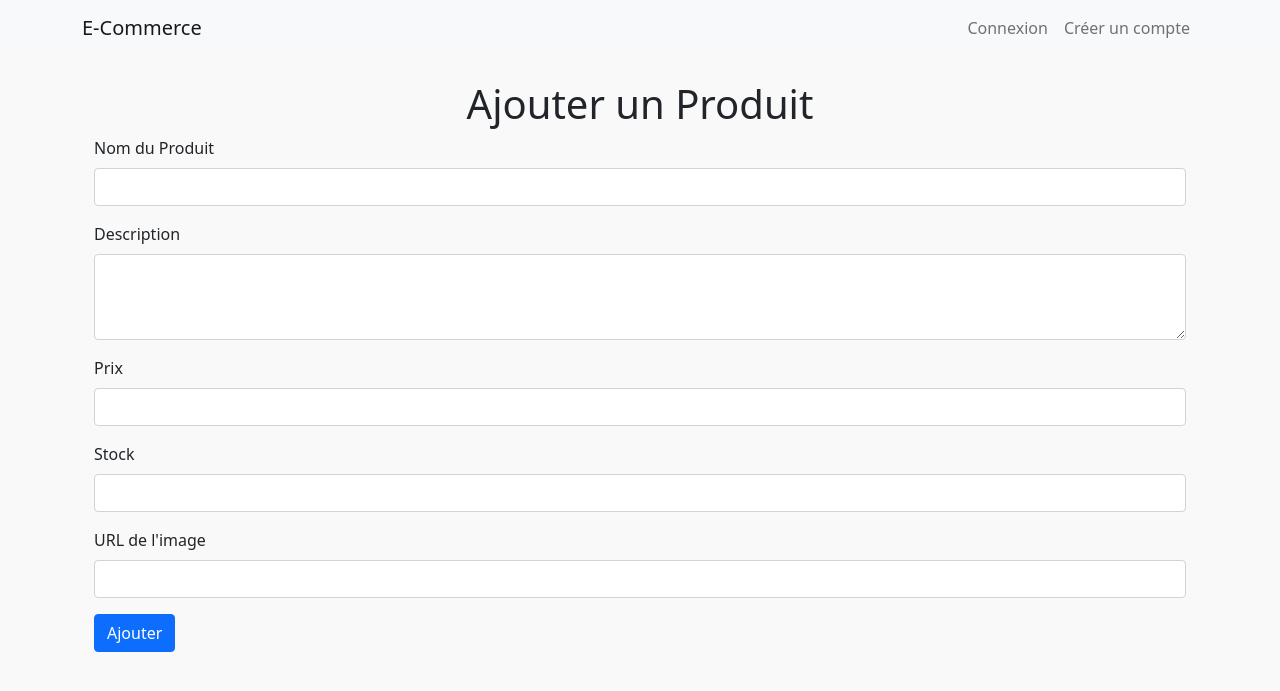
After one commit to kevgac/E-Commerce-python, a Flask app: page /add in a window 1280 px wide. The commit adds this page. Shown: the top 691 px of the page. Run offline with Flask 3, Linux system fonts and the light colour scheme.

Commit message:
ajout systeme de connexion, login, inscription, page home, login, inscription + bDD

```diff
--- a/app/routes.py
+++ b/app/routes.py
@@ -1,24 +1,110 @@
 from flask import Blueprint, render_template, redirect, url_for, flash, request
 from flask_login import login_user, logout_user, login_required
-from app.models import User
+from app.models import User, Product
+from app import db  # Importer l'instance de `db` déjà définie dans `__init__.py`
 
 # Définir un Blueprint pour les routes générales
 main = Blueprint('main', __name__)
 
 @main.route('/')
 def home():
-    return render_template('home.html')
+    # Récupérer tous les produits de la base
+    products = Product.query.all()
+    return render_template('home.html', products=products)
 
 @main.route('/login', methods=['GET', 'POST'])
 def login():
-    # Exemple simplifié d'authentification
     if request.method == 'POST':
+        # Récupérer les données du formulaire
         username = request.form.get('username')
-        password = request.form.get('password')  # Attention : utilisez un chiffrement sécurisé !
+        password = request.form.get('password')
+
+        # Rechercher l'utilisateur dans la base de données
         user = User.query.filter_by(username=username).first()
-        if user and user.password_hash == password:
-            login_user(user)  # Connecter l'utilisateur
+
+        if user and user.check_password(password):  # Vérification sécurisée
+            login_user(user)  # Connecter l'utilisateur avec Flask-Login
+            flash('Connexion réussie !', 'success')
             return redirect(url_for('main.home'))
         else:
             flash('Nom d’utilisateur ou mot de passe incorrect.', 'danger')
+
     return render_template('login.html')
+
+@main.route('/register', methods=['GET', 'POST'])
+def register():
+    if request.method == 'POST':
+        # Récupérer les données du formulaire
+        username = request.form['username']
+        email = request.form['email']
+        password = request.form['password']
+        confirm_password = request.form['confirm_password']
+
+        # Vérifications simples :
+        if password != confirm_password:
+            flash('Les mots de passe ne correspondent pas.', 'danger')
+            return redirect(url_for('main.register'))
+
+        # Vérifier si l'utilisateur existe déjà
+        existing_user = User.query.filter((User.username == username) | (User.email == email)).first()
+        if existing_user:
+            flash('Nom d’utilisateur ou e-mail déjà utilisé.', 'danger')
+            return redirect(url_for('main.register'))
+
+        # Ajouter un nouvel utilisateur (Attention : sécuriser le mot de passe)
+        new_user = User(username=username, email=email)
+        new_user.set_password(password)  # Hashage du mot de passe
+        db.session.add(new_user)
+        db.session.commit()
+
+        # Connecter automatiquement l'utilisateur après l'inscription
+        login_user(new_user)
+        flash('Inscription réussie ! Bienvenue, ' + new_user.username, 'success')
+        return redirect(url_for('main.home'))
+
+    return render_template('register.html')
+
+
+@main.route('/logout')
+@login_required  # Accessible uniquement si l'utilisateur est connecté
+def logout():
+    logout_user()
+    flash('Vous avez été déconnecté.', 'success')
+    return redirect(url_for('main.login'))
+
+# Route pour créer un produit
+@main.route('/add', methods=['GET', 'POST'])
+def add_product():
+    if request.method == 'POST':
+        name = request.form['name']
+        description = request.form['description']
+        price = float(request.form['price'])
+        image = request.form['image']
+        stock = int(request.form['stock'])
+
+        # Ajouter le produit dans la base
+        new_product = Product(name=name, description=description, price=price, image=image, stock=stock)
+        db.session.add(new_product)
+        db.session.commit()
+
+        flash('Produit ajouté avec succès !', 'success')
+        return redirect(url_for('main.home'))
+
+    return render_template('add_product.html')
+
+@main.route('/delete/<int:product_id>', methods=['POST'])
+def delete_product(product_id):
+    product = Product.query.get_or_404(product_id)
+    db.session.delete(product)
+    db.session.commit()
+    flash('Produit supprimé avec succès !', 'success')
+    return redirect(url_for('main.home'))
+
+
+@main.route('/product/<int:product_id>', methods=['GET'])
+def view_product(product_id):
+    # Récupérer le produit par son ID
+    product = Product.query.get_or_404(product_id)  # Retourne 404 si le produit n'existe pas
+
+    # Rendre un template avec les détails du produit
+    return render_template('view_product.html', product=product)
--- a/app/static/style.css
+++ b/app/static/style.css
@@ -0,0 +1,18 @@
+body {
+    background-color: #f9f9f9;
+}
+
+.product-card {
+    border-radius: 10px;
+    transition: transform 0.3s ease-in-out;
+    margin-bottom: 20px;
+    box-shadow: 0px 2px 5px rgba(0, 0, 0, 0.2);
+}
+
+.product-card:hover {
+    transform: scale(1.05);
+}
+
+.card-img-top {
+    border-radius: 10px 10px 0 0;
+}
--- /dev/null
+++ b/app/templates/add_product.html
@@ -0,0 +1,30 @@
+{% extends 'base.html' %}
+
+{% block content %}
+<div class="container mt-4">
+    <h1 class="text-center">Ajouter un Produit</h1>
+    <form method="POST" action="{{ url_for('main.add_product') }}">
+        <div class="mb-3">
+            <label for="name" class="form-label">Nom du Produit</label>
+            <input type="text" name="name" class="form-control" id="name" required>
+        </div>
+        <div class="mb-3">
+            <label for="description" class="form-label">Description</label>
+            <textarea name="description" class="form-control" id="description" rows="3"></textarea>
+        </div>
+        <div class="mb-3">
+            <label for="price" class="form-label">Prix</label>
+            <input type="number" name="price" step="0.01" class="form-control" id="price" required>
+        </div>
+        <div class="mb-3">
+            <label for="stock" class="form-label">Stock</label>
+            <input type="number" name="stock" class="form-control" id="stock" required>
+        </div>
+        <div class="mb-3">
+            <label for="image" class="form-label">URL de l'image</label>
+            <input type="text" name="image" class="form-control" id="image">
+        </div>
+        <button type="submit" class="btn btn-primary">Ajouter</button>
+    </form>
+</div>
+{% endblock %}
--- a/app/templates/base.html
+++ b/app/templates/base.html
@@ -3,15 +3,48 @@
 <head>
     <meta charset="UTF-8">
     <meta name="viewport" content="width=device-width, initial-scale=1.0">
-    <title>E-Commerce</title>
-    <link rel="stylesheet" href="https://cdn.jsdelivr.net/npm/bootstrap@5.1.3/dist/css/bootstrap.min.css">
+    <title>{{ title if title else 'E-Commerce' }}</title>
+    <!-- Inclure Bootstrap CSS -->
+    <link href="https://cdn.jsdelivr.net/npm/bootstrap@5.1.3/dist/css/bootstrap.min.css" rel="stylesheet">
+    <link rel="stylesheet" href="{{ url_for('static', filename='style.css') }}">
 </head>
 <body>
     <nav class="navbar navbar-expand-lg navbar-light bg-light">
-        <a class="navbar-brand" href="{{ url_for('main.home') }}">Boutique</a>
+        <div class="container">
+            <a class="navbar-brand" href="{{ url_for('main.home') }}">E-Commerce</a>
+            <ul class="navbar-nav ms-auto">
+                {% if current_user.is_authenticated %}
+                    <li class="nav-item">
+                        <a class="nav-link" href="{{ url_for('main.logout') }}">Déconnexion</a>
+                    </li>
+                {% else %}
+                    <li class="nav-item">
+                        <a class="nav-link" href="{{ url_for('main.login') }}">Connexion</a>
+                    </li>
+                    <li class="nav-item">
+                        <a class="nav-link" href="{{ url_for('main.register') }}">Créer un compte</a>
+                    </li>
+                {% endif %}
+            </ul>
+        </div>
     </nav>
-    <div class="container mt-4">
-        {% block content %}{% endblock %}
+    <div class="container">
+        {% for message in get_flashed_messages(category_filter=["success"]) %}
+        <div class="alert alert-success mt-2">
+            {{ message }}
+        </div>
+        {% endfor %}
+        {% for message in get_flashed_messages(category_filter=["danger"]) %}
+        <div class="alert alert-danger mt-2">
+            {{ message }}
+        </div>
+        {% endfor %}
     </div>
+    <div class="container">
+        {% block content %}
+        {% endblock %}
+    </div>
+    <!-- Inclure Bootstrap JavaScript -->
+    <script src="https://cdn.jsdelivr.net/npm/bootstrap@5.1.3/dist/js/bootstrap.bundle.min.js"></script>
 </body>
 </html>
```
Also changed, not shown: app/__init__.py (+7 -1 lines), app/models.py (+22 -12 lines), app/templates/home.html (+28 -16 lines), app/templates/login.html (+31 -0 lines), app/templates/register.html (added, +41 -0 lines), app/templates/view_product.html (added, +24 -0 lines), migrations/versions/77bc236cf087_corrected_sqlalchemy_setup.py (added, +61 -0 lines), instance/ecommerce.db.
